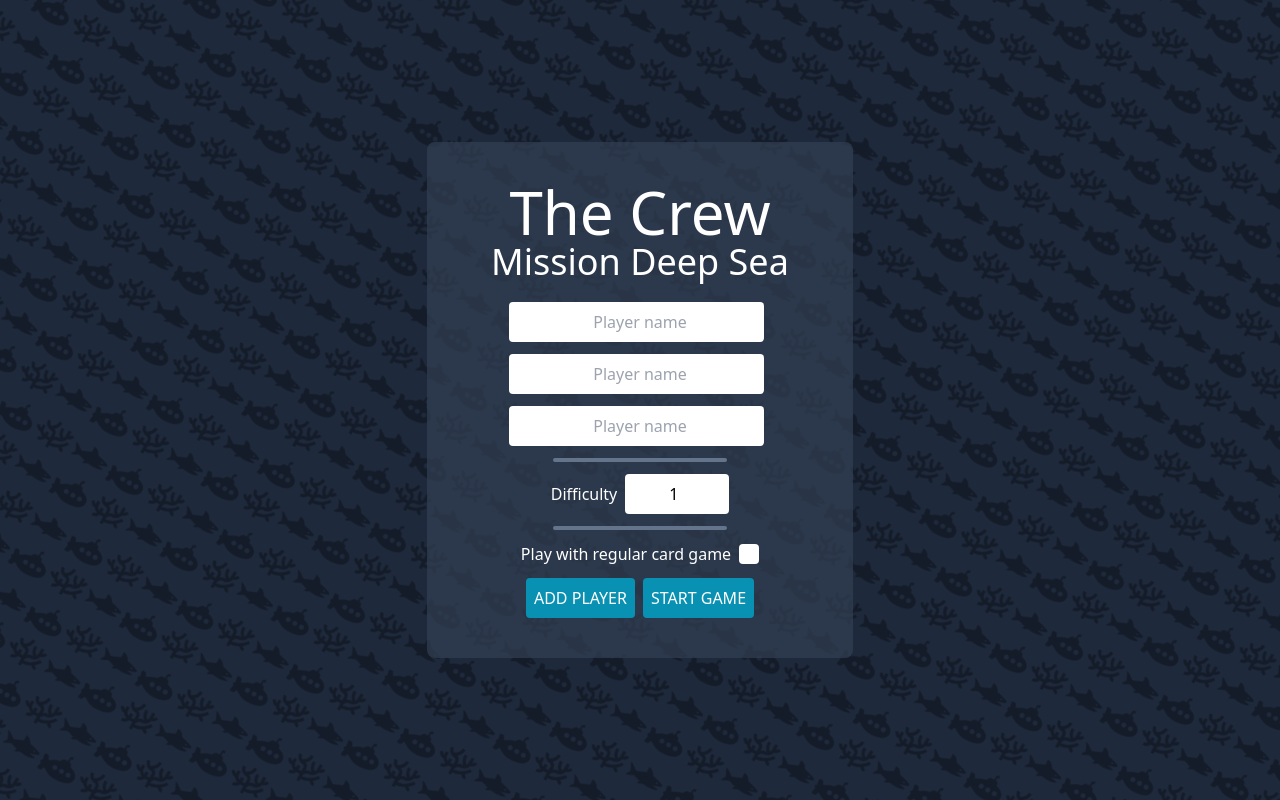
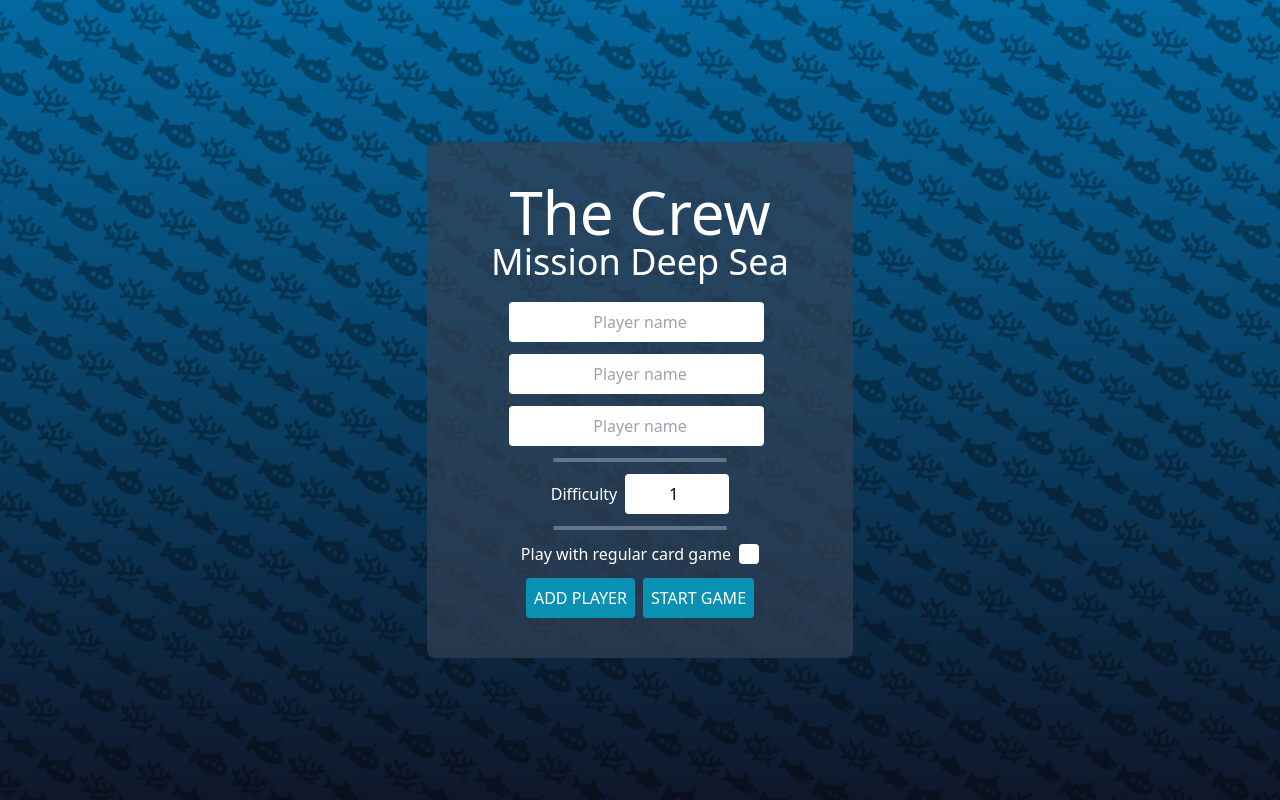
Before and after one commit to FrederikVigen/the_crew_game, a React (Create React App) app: page / in a window 1280 px wide. Built offline with nearby package versions, Linux system fonts and the light colour scheme.

Commit message:
Changed background to be tailwind only

```diff
--- a/src/Components/BaseComponents/MainContainer.tsx
+++ b/src/Components/BaseComponents/MainContainer.tsx
@@ -11,4 +11,24 @@
     items-center
     pt-5
     pb-5
+    before:bg-no-repeat
+    before:bg-[url('./assets/background.svg')]
+    before:!bg-[length:150%]
+    before:absolute
+    before:w-[200%]
+    before:h-[200%]
+    before:top-[-50%]
+    before:left-[-50%]
+    before:-z-10
+    before:rotate-[30deg]
+    before:scale-x-[-1]
+    before:opacity-30
+    after:content-['']
+    after:absolute
+    after:w-full
+    after:h-full
+    after:-z-20
+    after:from-slate-900
+    after:bg-sky-700
+    after:bg-gradient-to-t
 `
--- a/src/Components/MainComponent.tsx
+++ b/src/Components/MainComponent.tsx
@@ -7,7 +7,7 @@
     const gameStarted = gameStore.use.gameStarted()
 
     return (
-        <MainContainer className='pattern-background'>
+        <MainContainer>
             {
                 gameStarted ?
                 <GamePage/> :
--- a/src/index.css
+++ b/src/index.css
@@ -1,33 +1,3 @@
 @tailwind base;
 @tailwind components;
 @tailwind utilities;
-
-.pattern-background::before {
-    content: '';
-    background-size: 150%;
-    background-repeat: no-repeat;
-    background-image: url('./assets/background.svg');
-    position:absolute;
-    width: 200%;
-    height: 200%;
-    top: -50%;
-    left: -50%;
-    z-index:-1;
-    background-color: #1e293b;
-    opacity: 0.3;
-    -moz-transform: scaleX(-1);
-    -o-transform: scaleX(-1);
-    -webkit-transform: scaleX(-1);
-    transform: scaleX(-1) rotate(-30deg);
-    filter: FlipH;
-    -ms-filter: "FlipH";
-}
-
-.pattern-background::after {
-    content:'';
-    background-color: #1e293b;
-    position:absolute;
-    width: 100%;
-    height: 100%;
-    z-index: -2;
-}
```
